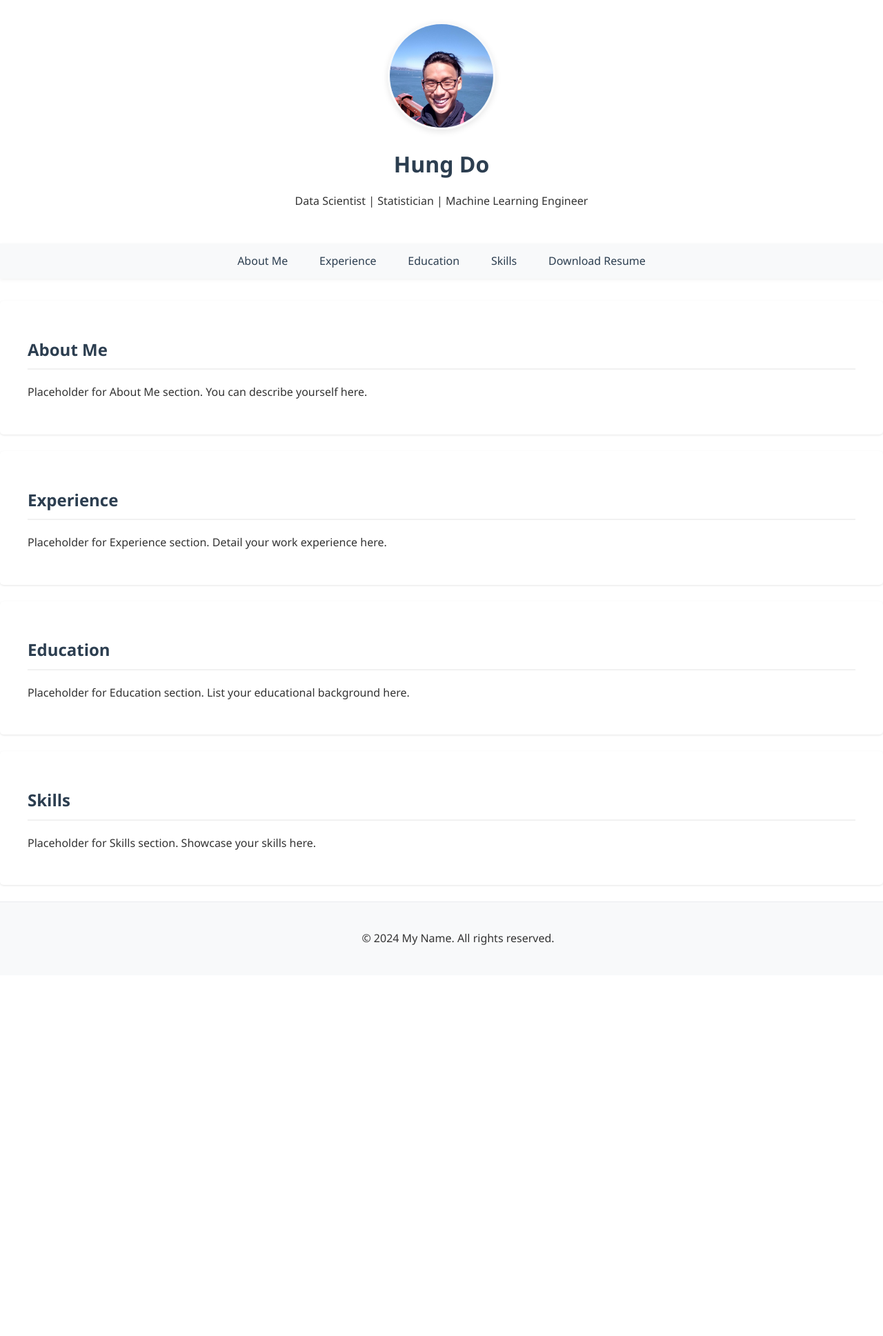
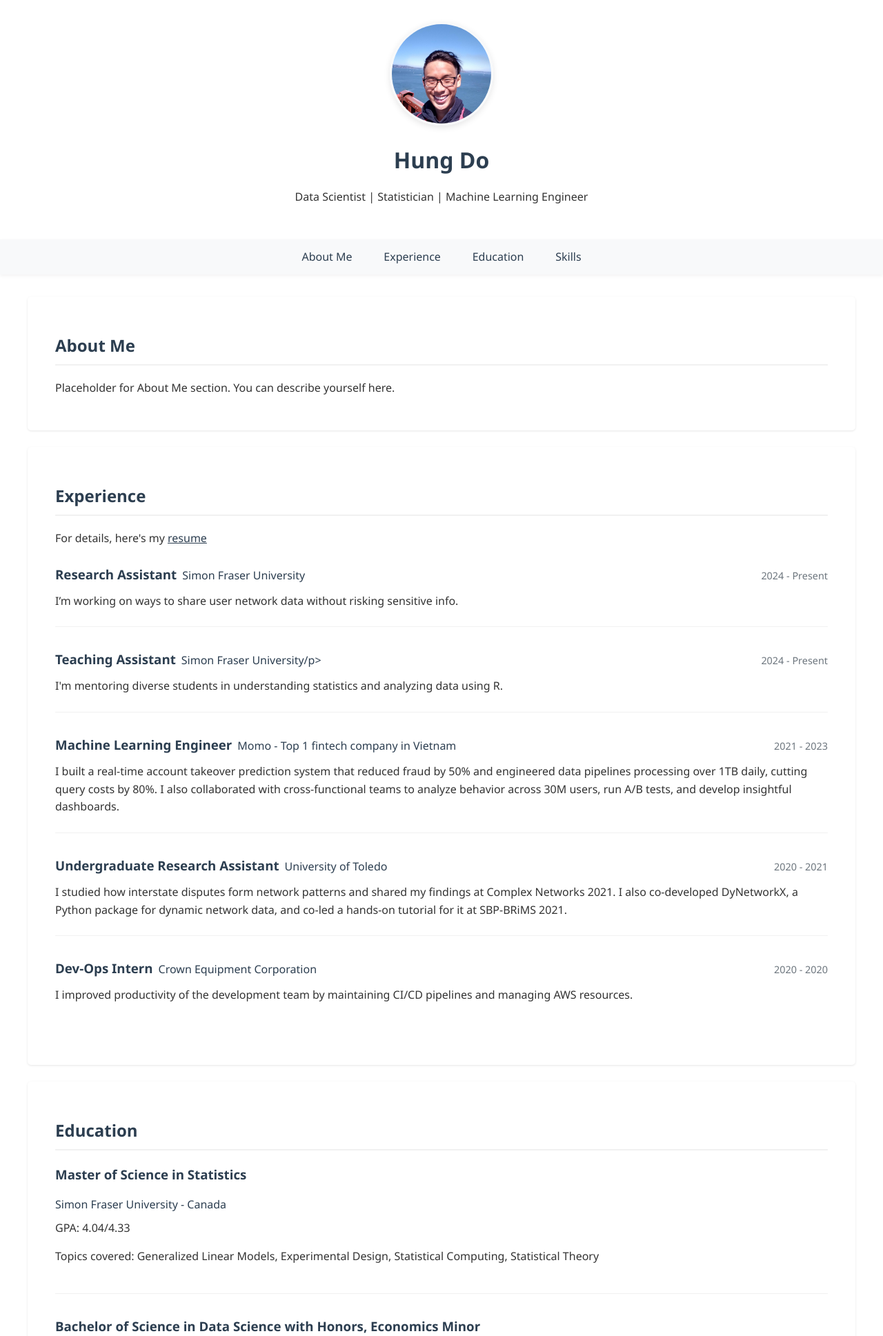
Before and after one commit to hungndo/PersonalSite, a Flask app: page / in a window 1280 px wide; the page is wider, and only the part inside the window is pictured. Shown: the top 1937 px of that part at 69% size. Before the commit the page ends 1370 px from the top of that part, so only its background shows below. Run offline with Flask 3, Linux system fonts and the light colour scheme.

Commit message:
Populate Experience and Education sections

```diff
--- a/app.py
+++ b/app.py
@@ -1,4 +1,5 @@
 from flask import Flask, render_template, send_from_directory
+import os
 
 app = Flask(__name__)
 
@@ -8,7 +9,7 @@ def home():
 
 @app.route('/resume')
 def download_resume():
-    return send_from_directory('static', 'Resume.pdf', as_attachment=True)
+    return send_from_directory(os.path.join('static', 'resources'), 'Resume.pdf', as_attachment=True)
 
 if __name__ == '__main__':
     app.run(debug=True)
--- a/static/style.css
+++ b/static/style.css
@@ -5,6 +5,14 @@ body {
     padding: 0;
     background-color: #ffffff;
     color: #333333;
+    overflow-x: hidden;
+    width: 100%;
+    box-sizing: border-box;
+}
+
+* {
+    box-sizing: border-box;
+    max-width: 100%;
 }
 
 header {
@@ -13,6 +21,7 @@ header {
     padding: 2rem 0;
     text-align: center;
     box-shadow: 0 2px 5px rgba(0,0,0,0.1);
+    width: 100%;
 }
 
 header h1 {
@@ -51,6 +60,7 @@ section {
     padding: 2rem 2.5rem;
     margin: 1.5rem auto;
     max-width: 1200px;
+    width: 95%;
     background: #ffffff;
     border-radius: 5px;
     box-shadow: 0 1px 3px rgba(0,0,0,0.1);
@@ -93,3 +103,117 @@ footer {
     object-fit: cover;
     object-position: center 70%; /* Adjust this value to focus on the face */
 }
+
+/* Experience and Education Styling */
+.experience-item, .education-item {
+    margin-bottom: 2rem;
+    padding-bottom: 1.5rem;
+    border-bottom: 1px solid #f1f1f1;
+}
+
+.experience-item:last-child, .education-item:last-child {
+    border-bottom: none;
+}
+
+.experience-header {
+    display: flex;
+    justify-content: space-between;
+    align-items: baseline;
+    margin-bottom: 0.7rem;
+}
+
+.experience-title-company {
+    display: flex;
+    align-items: baseline;
+}
+
+.experience-item h3 {
+    margin: 0;
+    margin-right: 0.5rem;
+    display: inline;
+    color: #2c3e50;
+}
+
+.company-info {
+    font-weight: 500;
+    color: #2c3e50;
+    margin: 0;
+    display: inline;
+}
+
+.date {
+    color: #6c757d;
+    font-size: 0.9rem;
+    margin: 0;
+    white-space: nowrap;
+}
+
+.gpa, .awards {
+    font-weight: 500;
+    margin: 0.5rem 0;
+}
+
+.publication {
+    margin-top: 0.5rem;
+    font-size: 1rem;
+    word-wrap: break-word;
+    overflow-wrap: break-word;
+}
+
+.experience-item ul {
+    padding-left: 1.2rem;
+}
+
+.experience-item li {
+    margin-bottom: 0.5rem;
+    line-height: 1.5;
+}
+
+@media screen and (max-width: 768px) {
+    nav {
+        overflow-x: auto;
+        white-space: nowrap;
+    }
+
+    nav a {
+        display: inline-block;
+    }
+
+    .publication {
+        font-size: 0.9rem;
+    }
+}
+
+@media screen and (max-width: 480px) {
+    section {
+        padding: 1rem;
+    }
+}
+
+.resume-text {
+    margin: 0 0 1.5rem 0;
+    color: #333333;
+}
+
+.resume-link {
+    color: #2c3e50;
+    text-decoration: underline;
+    font-weight: 500;
+    transition: color 0.3s ease;
+}
+
+.resume-link:hover {
+    color: #1a252f;
+}
+
+/* Education section styling */
+.education-item h3 {
+    color: #2c3e50;
+    margin-bottom: 0.3rem;
+}
+
+.institution {
+    font-weight: 500;
+    color: #2c3e50;
+    margin-bottom: 0.3rem;
+}
--- a/templates/index.html
+++ b/templates/index.html
@@ -20,7 +20,6 @@
         <a href="#experience">Experience</a>
         <a href="#education">Education</a>
         <a href="#skills">Skills</a>
-        <a href="{{ url_for('download_resume') }}">Download Resume</a>
     </nav>
 
     <section id="about">
@@ -30,14 +29,81 @@
 
     <section id="experience">
         <h2>Experience</h2>
-        <p>Placeholder for Experience section. Detail your work experience here.</p>
-        <!-- Add more experience items as needed -->
+        <p class="resume-text">For details, here's my <a href="{{ url_for('download_resume') }}" class="resume-link">resume</a></p>
+
+        <div class="experience-item">
+            <div class="experience-header">
+                <div class="experience-title-company">
+                    <h3>Research Assistant</h3>
+                    <p class="company-info">Simon Fraser University</p>
+                </div>
+                <p class="date">2024 - Present</p>
+            </div>
+            I’m working on ways to share user network data without risking sensitive info.
+        </div>
+
+        <div class="experience-item">
+            <div class="experience-header">
+                <div class="experience-title-company">
+                    <h3>Teaching Assistant</h3>
+                    <p class="company-info">Simon Fraser University/p>
+                </div>
+                <p class="date">2024 - Present</p>
+            </div>
+            I'm mentoring diverse students in understanding statistics and analyzing data using R.
+        </div>
+
+        <div class="experience-item">
+            <div class="experience-header">
+                <div class="experience-title-company">
+                    <h3>Machine Learning Engineer</h3>
+                    <p class="company-info">Momo - Top 1 fintech company in Vietnam</p>
+                </div>
+                <p class="date">2021 - 2023</p>
+            </div>
+            I built a real-time account takeover prediction system that reduced fraud by 50% and engineered data pipelines processing over 1TB daily, cutting query costs by 80%. I also collaborated with cross-functional teams to analyze behavior across 30M users, run A/B tests, and develop insightful dashboards.
+        </div>
+
+        <div class="experience-item">
+            <div class="experience-header">
+                <div class="experience-title-company">
+                    <h3>Undergraduate Research Assistant</h3>
+                    <p class="company-info">University of Toledo</p>
+                </div>
+                <p class="date">2020 - 2021</p>
+            </div>
+            I studied how interstate disputes form network patterns and shared my findings at Complex Networks 2021. I also co-developed DyNetworkX, a Python package for dynamic network data, and co-led a hands-on tutorial for it at SBP-BRiMS 2021.
+        </div>
+
+        <div class="experience-item">
+            <div class="experience-header">
+                <div class="experience-title-company">
+                    <h3>Dev-Ops Intern</h3>
+                    <p class="company-info">Crown Equipment Corporation</p>
+                </div>
+                <p class="date">2020 - 2020</p>
+            </div>
+            I improved productivity of the development team by maintaining CI/CD pipelines and managing AWS resources.
+        </div>
     </section>
 
     <section id="education">
         <h2>Education</h2>
-        <p>Placeholder for Education section. List your educational background here.</p>
-        <!-- Add more education items as needed -->
+
+        <div class="education-item">
+            <h3>Master of Science in Statistics</h3>
+            <p class="institution">Simon Fraser University - Canada</p>
+            <p class="gpa">GPA: 4.04/4.33</p>
+            <p>Topics covered: Generalized Linear Models, Experimental Design, Statistical Computing, Statistical Theory</p>
+        </div>
+
+        <div class="education-item">
+            <h3>Bachelor of Science in Data Science with Honors, Economics Minor</h3>
+            <p class="institution">University of Toledo - United States</p>
+            <p class="gpa">GPA: 3.98/4.00</p>
+            <p class="awards">Awards: Summa Cum Laude, President's List, International Student Scholarship</p>
+            <p class="publication">Publication: Do, H. N., & Xu, K. S. (2022). <br>Analyzing escalations in militarized interstate disputes using motifs in temporal networks.<br>Complex Networks and Their Applications X, 527–538</p>
+        </div>
     </section>
 
     <section id="skills">
@@ -47,7 +113,7 @@
     </section>
 
     <footer>
-        <p>&copy; 2024 My Name. All rights reserved.</p>
+        <p>&copy; 2024 Hung Do. All rights reserved.</p>
     </footer>
 </body>
 </html>
```
